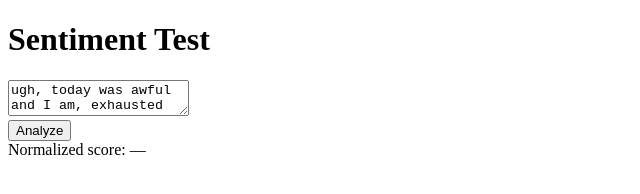
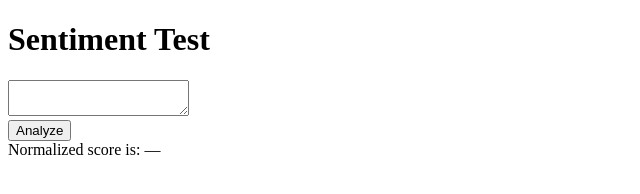
Before and after one commit to DanielZatorski/movie_little_helper, a website with bundled scripts: page index.html in a window 1280 px wide. Shown: the whole page, without its empty margins (0-640 px from the left). Built offline with nearby package versions, Linux system fonts and the light colour scheme.

Commit message:
changed to empty textbox upon start

```diff
--- a/index.html
+++ b/index.html
@@ -11,12 +11,12 @@
     <h1>Sentiment Test</h1>
 
     <div class="row">
-      <textarea id="text-input">ugh, today was awful and I am, exhausted</textarea><br />
+      <textarea id="text-input"></textarea><br />
       <button id="analyze-btn">Analyze</button>
     </div>
 
     <div>
-      <span class="muted">Normalized score:</span>
+      <span class="muted">Normalized score is:</span>
       <span id="score" class="score" aria-live="polite">—</span>
     </div>
   </body>
--- a/script.js
+++ b/script.js
@@ -1,3 +1,7 @@
+
+
+//on comand line write "npx http-server ." to work on the file and then open http://localhost:8080
+
 import sentiment from "https://esm.sh/wink-sentiment";
 
 document.addEventListener("DOMContentLoaded", () => {
```
